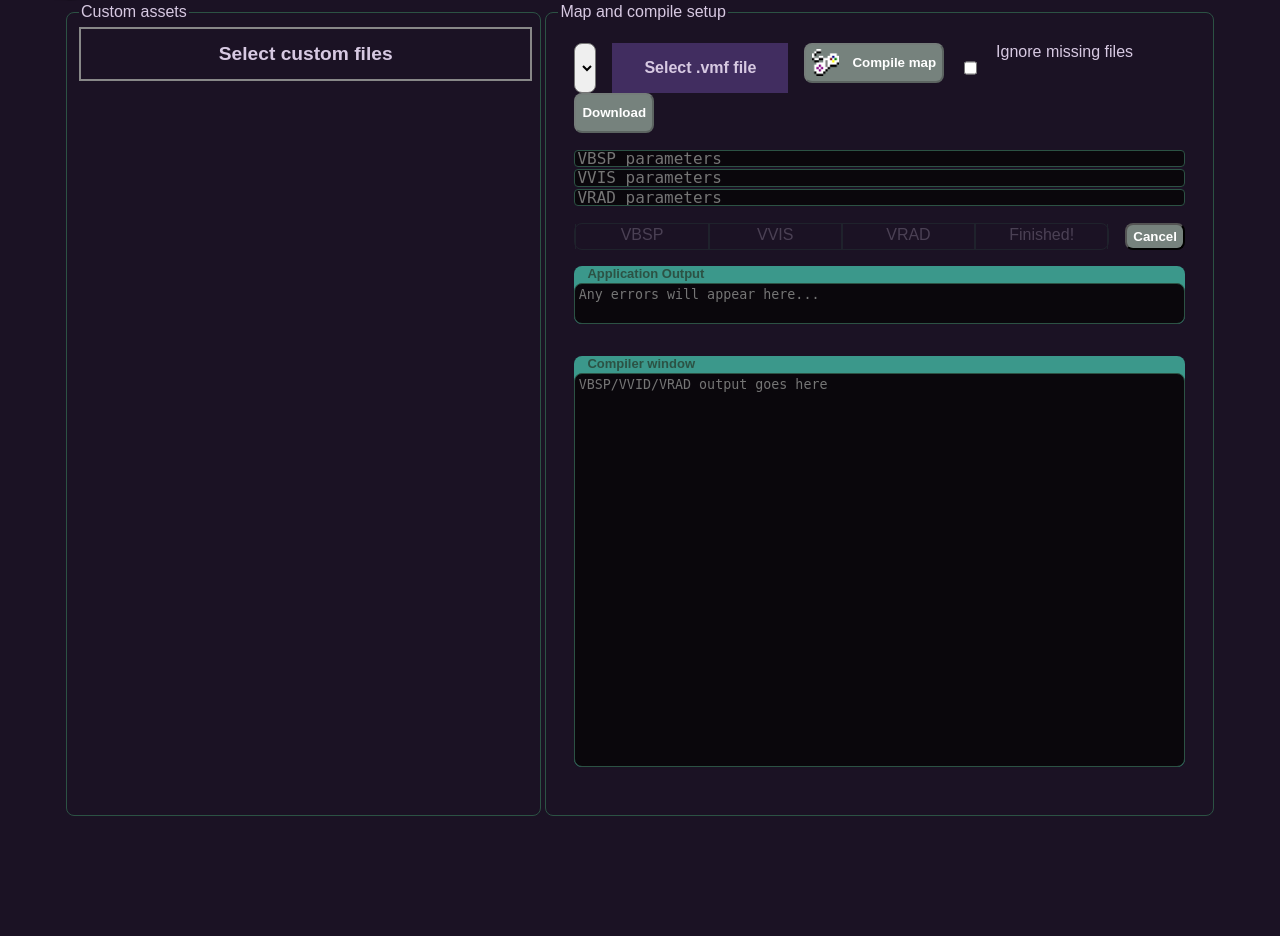
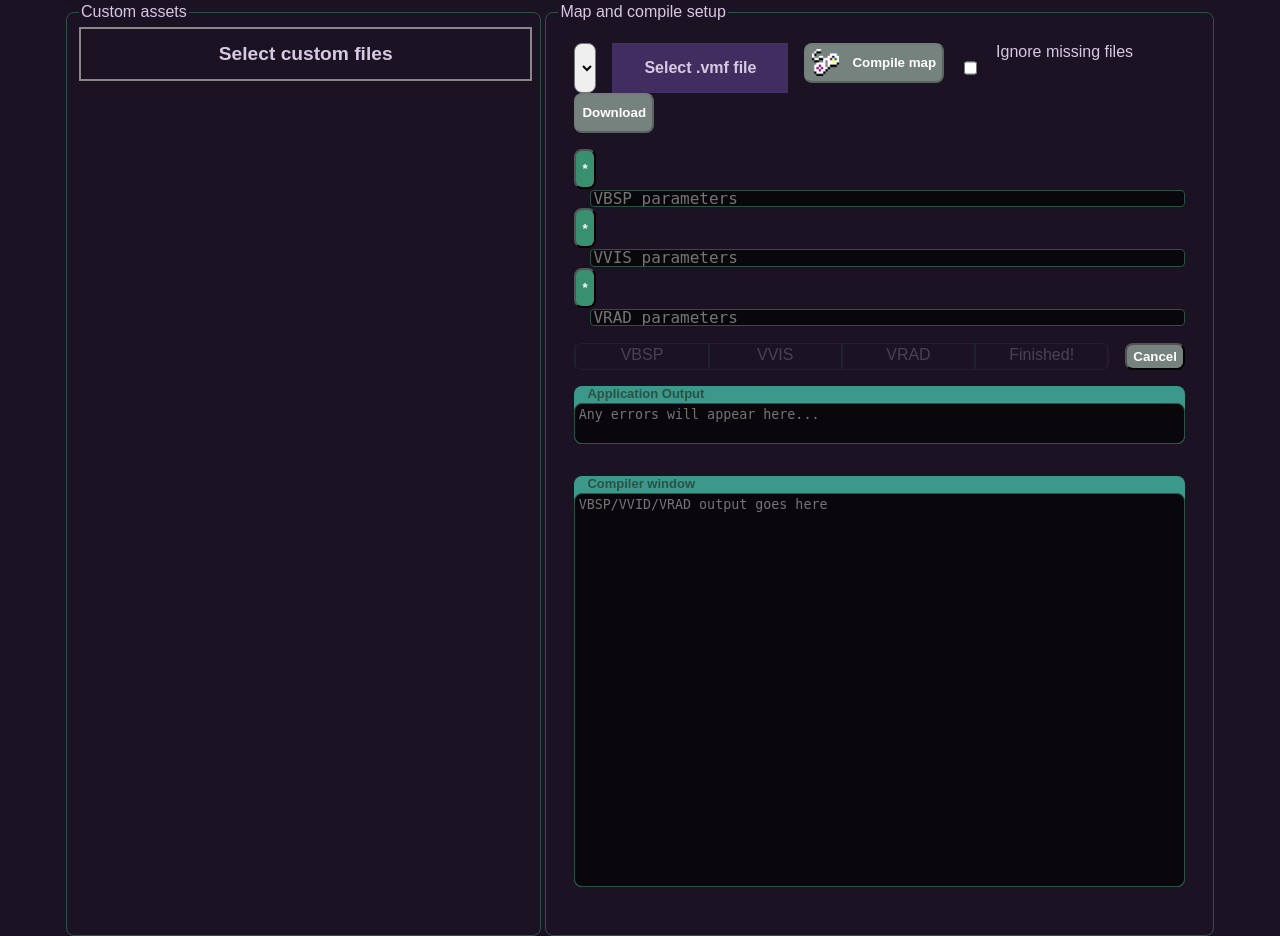
Before and after one commit to Vitaplex/online-vmf-compiler, a Python web app: template frontend/templates/index.html in a window 1280 px wide. Shown: the part 93-1029 px from the top of the page. Before the commit the page ends 909 px from the top, so only its background shows below. Run offline with Jinja, Linux system fonts and the light colour scheme; the template is opened without the code that fills it, so the values that code supplies are empty.

Commit message:
begin compiler parameters

```diff
--- a/backend/src/helpers.py
+++ b/backend/src/helpers.py
@@ -53,10 +53,8 @@ def error(message):
 
 def b64_encode_str(input):
     if input == None or input == "None" or input != str(input) : return None
-    print("ENCODING " + input)
     return base64.b64encode(input.encode("ascii")).decode("ascii")
 
 def b64_decode_str(input):
     if input == None or input == "None" or input != str(input): return None
-    print("DECODING " + input)
     return base64.b64decode(input.encode("ascii")).decode("ascii")
--- a/config.json
+++ b/config.json
@@ -3,9 +3,9 @@
         "name": "Garry's Mod",
         "path": "C:\\Program Files (x86)\\Steam\\steamapps\\common\\GarrysMod",
         "compilerPath": "bin\\win64",
-        "vbsp": "vbsp.exe",
-        "vvis": "vvis.exe",
-        "vrad": "vrad.exe",
+        "vbsp": "vbsp++.exe",
+        "vvis": "vvis++.exe",
+        "vrad": "vrad++.exe",
         "assetDir": "garrysmod",
         "sourceVmfs": "mapsrc"
     },
--- a/frontend/static/css/style.css
+++ b/frontend/static/css/style.css
@@ -90,13 +90,25 @@ input {
     height: 2em;
 }
 
-.compile-input {
+details summary::-webkit-details-marker {
+  display:none;
+}
+
+.compile-parameters-list{
+    position: absolute;
+    width:300px;
+    z-index: 16;
+}
+
+.compile-parameter {
     height: 0.85em;
+    margin-left: 16px;
     margin-block: 1px;
     background-color:var(--textarea-bg);
     font-family: monospace;
     border: var(--border-color) 1px solid;
     color: var(--text-main);
+    width: 100%;
 }
 
 pre, textarea.pre {
--- /dev/null
+++ b/frontend/static/js/compileParameters.js
@@ -0,0 +1,15 @@
+
+export function setupCompilerParameterSnippets() {
+    const COMPILE_PARAMS = document.querySelectorAll(".compile-parameters");
+    COMPILE_PARAMS.forEach(cp => {
+        const button = cp.querySelector("button");
+        const paramsList = cp.querySelector(".compile-parameters-list");
+        const params = [... cp.querySelectorAll(".compile-parameters-list li")];
+        const input = cp.querySelector("input");
+        button.addEventListener("click", () => {});
+         console.log(params);
+        params.forEach(pm => pm.addEventListener("click", () => {
+            input.value = pm.innerHTML;
+        }));
+    });
+}
--- a/frontend/static/js/main.js
+++ b/frontend/static/js/main.js
@@ -3,6 +3,7 @@ import { parseVmfFile } from "./vmfParser.js";
 import { handleCompileVmfClick } from "./vmfCompile.js";
 import { addUserCustomFilesInputs } from "./userCustomFilesHelpers.js";
 import { disableElement, enableElement } from "./htmlHelpers.js";
+import { setupCompilerParameterSnippets } from "./compileParameters.js";
 
 document.addEventListener("DOMContentLoaded", async () => {
     document.querySelectorAll("button").forEach(btn => {
@@ -16,6 +17,7 @@ document.addEventListener("DOMContentLoaded", async () => {
     await setupCheckJobCount();
     await setupVmfFileInput();
     await setupGameSelect();
+    setupCompilerParameterSnippets();
     setupScrollingForCompilerOutput();
 
     uiState_InitialState();
--- a/frontend/templates/index.html
+++ b/frontend/templates/index.html
@@ -40,10 +40,28 @@
                     <label for="ignore-missing-files">Ignore missing files</label>
                     <button class="inactive" id="download-button">Download</button>
                 </div>
-                <div class="flex fd-tb fw-nw">
-                    <input class="compile-input" id="input-vbsp-params" type="text" placeholder="VBSP parameters">
-                    <input class="compile-input" id="input-vvis-params" type="text" placeholder="VVIS parameters">
-                    <input class="compile-input" id="input-vrad-params" type="text" placeholder="VRAD parameters">
+                <div class="flex fd-tb fw-nw max">
+                    <div class="flex fd-lr compile-parameters">
+                        <button>*</button>
+                        <div class="compile-parameters-list" style="display: none;">
+                            <pre>-staticpropcombine</pre>
+                        </div>
+                        <input class="compile-parameter" id="input-vbsp-params" type="text" placeholder="VBSP parameters">
+                    </div>
+                    <div class="flex fd-lr compile-parameters">
+                        <button>*</button>
+                        <div class="compile-parameters-list" style="display: none;">
+                            <pre>-threads 8</pre>
+                        </div>
+                        <input class="compile-parameter" id="input-vvis-params" type="text" placeholder="VVIS parameters">
+                    </div>
+                    <div class="flex fd-lr compile-parameters">
+                        <button>*</button>
+                        <div class="compile-parameters-list" style="display: none;">
+                            <pre>-threads 8</pre>
+                        </div>
+                        <input class="compile-parameter" id="input-vrad-params" type="text" placeholder="VRAD parameters">
+                    </div>
                 </div>
                 <div class="flex fd-lr fw-nw">
                     <div id="progress-bar" class="inactive">
```
